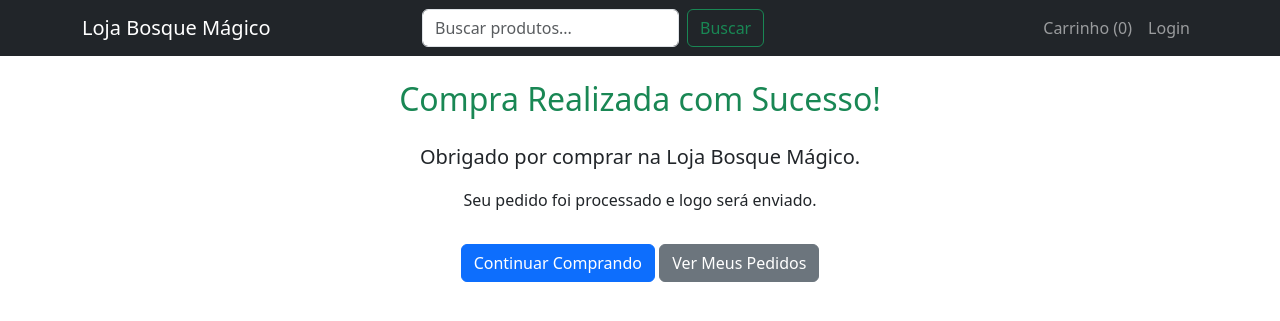
After one commit to luizcpaiva/projeto-progweb, a Django app: page /compra-sucesso/ in a window 1280 px wide. The commit adds this page. Shown: the top 321 px of the page. Run offline with Django 5.2, Linux system fonts and the light colour scheme.

Commit message:
Adiciona lógica de 'Finalizar Compra' e página de sucesso

```diff
--- a/store/urls.py
+++ b/store/urls.py
@@ -8,4 +8,6 @@ urlpatterns = [
     path('add_to_cart/<int:produto_id>/', views.add_to_cart, name='add_to_cart'),
     path('carrinho/', views.cart_detail, name='cart_detail'),
     path('carrinho/limpar/', views.clear_cart, name='clear_cart'),
+    path('finalizar-compra/', views.checkout, name='checkout'),
+    path('compra-sucesso/', views.checkout_success, name='checkout_success'),
 ]
--- a/store/views.py
+++ b/store/views.py
@@ -89,3 +89,19 @@ def clear_cart(request):
         pass
 
     return redirect('cart_detail')
+
+@login_required(login_url='/contas/login/')
+def checkout(request):
+    try:
+        pedido = Pedido.objects.get(usuario=request.user, status='pendente')
+
+        pedido.status = 'pago'
+        pedido.save()
+
+        return redirect('checkout_success')
+
+    except Pedido.DoesNotExist:
+        return redirect('cart_detail')
+
+def checkout_success(request):
+    return render(request, 'cart/checkout_success.html')
--- a/templates/cart/cart_detail.html
+++ b/templates/cart/cart_detail.html
@@ -44,7 +44,7 @@
 
     <div class="text-end">
         <a href="{% url 'clear_cart' %}" class="btn btn-secondary">Limpar Carrinho</a>
-        <a href="#" class="btn btn-success btn-lg">Finalizar Compra</a>
+        <a href="{% url 'checkout' %}" class="btn btn-success btn-lg">Finalizar Compra</a>
     </div>
 {% endif %}
 {% endblock %}
--- /dev/null
+++ b/templates/cart/checkout_success.html
@@ -0,0 +1,13 @@
+{% extends 'base.html' %}
+
+{% block content %}
+<div class="row justify-content-center">
+    <div class="col-md-8 text-center">
+        <h2 class="mb-4 text-success">Compra Realizada com Sucesso!</h2>
+        <p class="lead">Obrigado por comprar na Loja Bosque Mágico.</p>
+        <p>Seu pedido foi processado e logo será enviado.</p>
+        <a href="{% url 'product_list' %}" class="btn btn-primary mt-3">Continuar Comprando</a>
+        <a href="#" class="btn btn-secondary mt-3">Ver Meus Pedidos</a>
+    </div>
+</div>
+{% endblock %}
```
